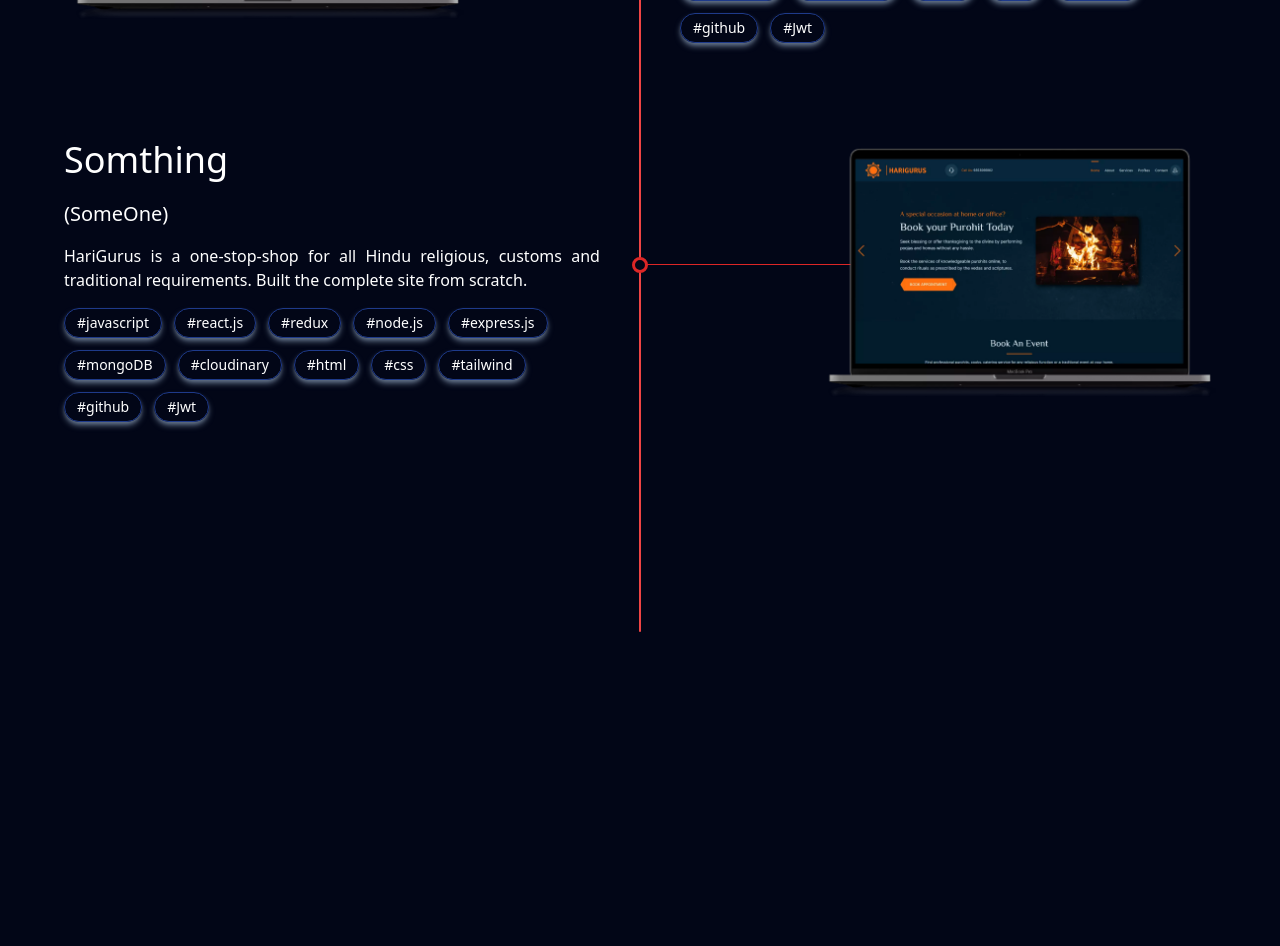
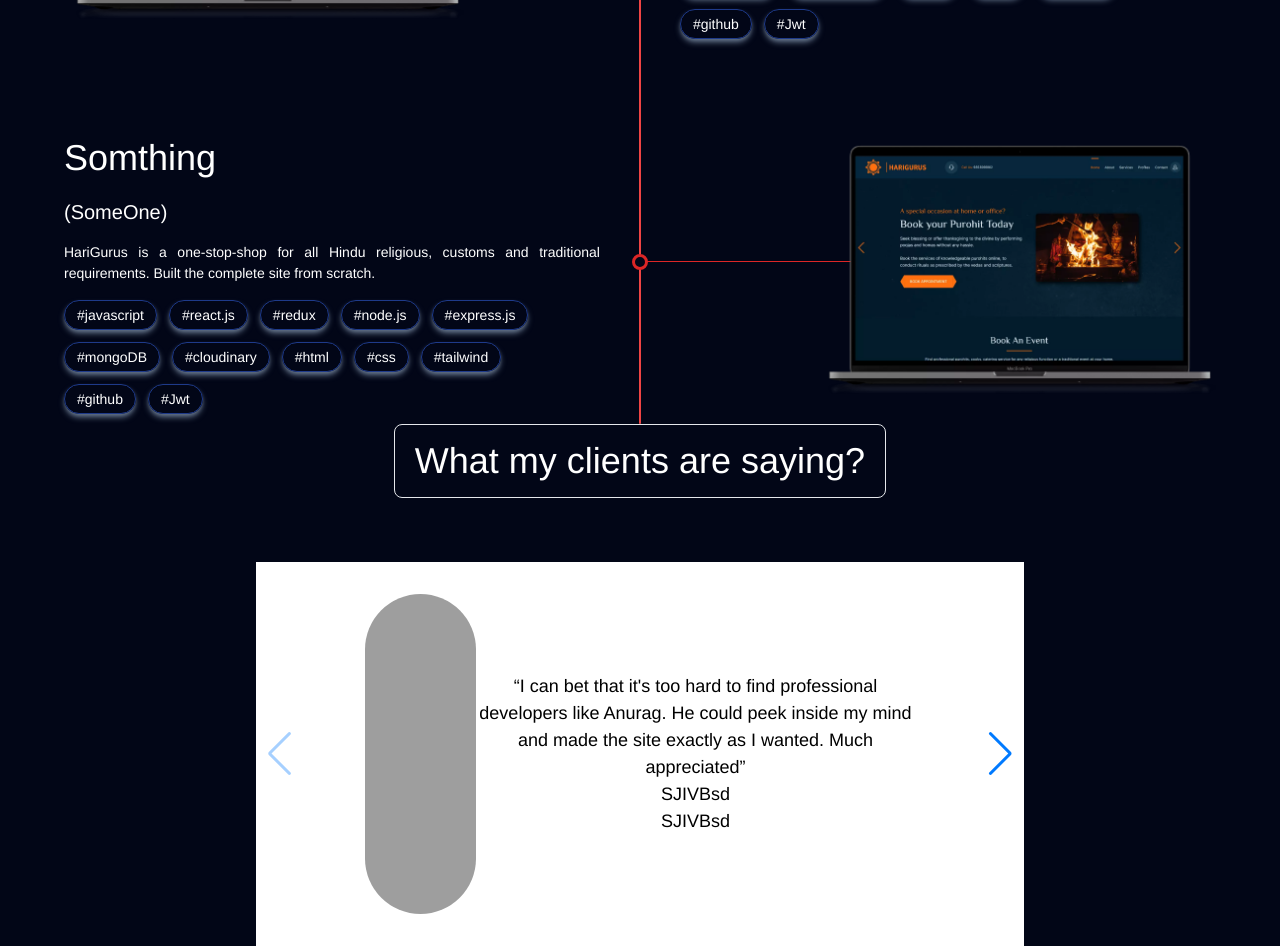
Before and after one commit to Namank65/MyPortfolio, a React (Vite) app: page / in a window 1280 px wide. Shown: the part 1200-2146 px from the top of the page. Before the commit the page ends 1832 px from the top, so only its background shows below. Built offline with nearby package versions, Linux system fonts and the light colour scheme; grey boxes are pictures that could not be loaded.

Commit message:
made the testimonial component

```diff
--- a/package.json
+++ b/package.json
@@ -15,7 +15,8 @@
     "react": "^18.3.1",
     "react-dom": "^18.3.1",
     "react-icons": "^5.2.1",
-    "react-router-dom": "^6.26.0"
+    "react-router-dom": "^6.26.0",
+    "swiper": "^11.1.11"
   },
   "devDependencies": {
     "@types/react": "^18.3.3",
--- a/src/App.jsx
+++ b/src/App.jsx
@@ -1,6 +1,7 @@
 import ParticlesComponent from "./components/Particles";
 import MainComponent from "./components/MainComponent";
 import LatestWorksPage from "./components/LatestWorksPage";
+import Testimonial from "./components/Testimonial";
 
 const App = () => {
   return (
@@ -8,6 +9,7 @@ const App = () => {
       <ParticlesComponent />
       <MainComponent/>
       <LatestWorksPage/>
+      <Testimonial/>
     </>
   );
 };
--- a/src/components/LatestWorksPage.jsx
+++ b/src/components/LatestWorksPage.jsx
@@ -19,7 +19,7 @@ const LatestWorksPage = () => {
   ];
 
   return (
-    <div className="mt-8 text-white bg-slate-950 relative w-[99.99%] h-[1000px]">
+    <div className="mt-8 text-white bg-slate-950 relative w-[99.99%]">
       <h1 className="text-4xl bg-inherit relative m-auto px-4 py-2 md:border-b z-10 max-w-max mb-16 md:border-t-0">
         Latest Works
       </h1>
@@ -27,10 +27,10 @@ const LatestWorksPage = () => {
       <div className="flex md:flex-row flex-col gap-20 items-center mb-20 m-auto w-[90%] max-w-7xl">
         <div className="w-full">
           <div className="flex items-start md:justify-normal justify-center ">
-            <a href="#" className="group">
+            <a href="https://nubifashon.web.app/" className="group">
               <div className="flex justify-center items-center">
                 <div className="h-[1px] absolute left-1/4 right-1/2 bg-red-600"></div>
-                <div className="w-4 h-4 absolute bg-slate-950 z-10 left-1/2 -translate-x-1/2 rounded-full border-[3px] border-red-600 hover:scale-125 duration-200 ease-in-out"></div>
+                <div className="w-4 h-4 absolute bg-slate-950 z-10 left-1/2 -translate-x-1/2 md:block hidden rounded-full border-[3px] border-red-600 hover:scale-125 duration-200 ease-in-out"></div>
                 <img
                   src={projectImg}
                   alt="ProjectImg"
@@ -39,14 +39,14 @@ const LatestWorksPage = () => {
               </div>
 
               <p className="relative ease-jump w-40 shadow-xl shadow-green-400 opacity-0 group-hover:opacity-100 group-hover:-top-80 -top-56 hover:transition-all duration-200 px-2 py-1 bg-green-400 text-black rounded-md after:content-[''] after:bg-green-400 after:w-4 after:h-4 after:absolute after:rotate-45 after:left-[50%] after:-bottom-2 after:-translate-x-2 text-center left-1/2 -translate-x-1/2">
-                <span className="relative z-10">Somthing</span>
+                <span className="relative z-10">Nubi Fashion</span>
               </p>
             </a>
           </div>
         </div>
 
         <div className="flex flex-col items-start w-full">
-          <h3 className="text-4xl mb-1">Somthing</h3>
+          <h3 className="text-4xl mb-1">Nubi Fashion</h3>
           <span className="text-xl py-4">(SomeOne)</span>
           <p className="text-justify">
             HariGurus is a one-stop-shop for all Hindu religious, customs and
@@ -59,7 +59,7 @@ const LatestWorksPage = () => {
           </div>
         </div>
       </div>
-      <div className="flex md:flex-row flex-col-reverse gap-20 items-center mb-12 m-auto w-[90%] max-w-7xl">
+      <div className="flex md:flex-row flex-col-reverse gap-20 items-center m-auto w-[90%] max-w-7xl">
         <div className="flex flex-col items-start w-full">
           <h3 className="text-4xl mb-1">Somthing</h3>
           <span className="text-xl py-4">(SomeOne)</span>
@@ -75,10 +75,10 @@ const LatestWorksPage = () => {
         </div>
         <div className="w-full">
           <div className="flex md:justify-normal justify-center">
-            <a href="#" className="group ml-auto">
+            <a href="#" className="group md:ml-auto ml-0">
               <div className="flex justify-center items-center">
                 <div className="h-[1px] absolute left-1/2 right-1/4 bg-red-600"></div>
-                <div className="w-4 h-4 absolute bg-slate-950 z-10 left-1/2 -translate-x-1/2 rounded-full border-[3px] border-red-600 hover:scale-125 duration-200 ease-in-out"></div>
+                <div className="w-4 h-4 absolute bg-slate-950 z-10 left-1/2 -translate-x-1/2 md:block hidden rounded-full border-[3px] border-red-600 hover:scale-125 duration-200 ease-in-out"></div>
                 <img
                   src={projectImg}
                   alt="ProjectImg"
@@ -93,7 +93,7 @@ const LatestWorksPage = () => {
           </div>
         </div>
       </div>
-      <div className="w-[2px] absolute rounded-xl bg-red-500 top-0 bottom-0 left-1/2 -translate-x-1/2"></div>
+      <div className="w-[2px] md:block hidden absolute rounded-xl bg-red-500 top-0 bottom-0 left-1/2 -translate-x-1/2"></div>
     </div>
   );
 };
--- /dev/null
+++ b/src/components/Testimonial.jsx
@@ -0,0 +1,53 @@
+import React from "react";
+import { Swiper, SwiperSlide } from "swiper/react";
+import "../swiper.css";
+import "swiper/css/navigation";
+import { Navigation } from "swiper/modules";
+import "swiper/css";
+
+const Testimonial = () => {
+  return (
+    <div className="text-white bg-slate-950 relative w-[99.99%] h-96">
+      <h1 className="text-4xl rounded-lg bg-inherit relative m-auto px-5 py-4 border z-10 max-w-max mb-16">
+        What my clients are saying?
+      </h1>
+
+      <div className="max-w-7xl flex w-[60%] items-center text-black h-96 m-auto">
+        <Swiper navigation={true} modules={[Navigation]} className="mySwiper">
+          <SwiperSlide>
+            <div className="flex items-center m-auto max-w-[800px] p-8 w-[80%]">
+
+            <div className="size-80">
+              <img
+                className="rounded-full"
+                src="https://anuragsinghbam.netlify.app/images/saatvik.webp"
+                alt="img"
+                />
+            </div>
+
+            <div className="text-black">
+              <p>
+                “I can bet that it's too hard to find professional developers
+                like Anurag. He could peek inside my mind and made the site
+                exactly as I wanted. Much appreciated”
+              </p>
+                <h2>SJIVBsd</h2>
+                <h5>SJIVBsd</h5>
+            </div>
+                </div>
+          </SwiperSlide>
+          <SwiperSlide>Slide 2</SwiperSlide>
+          <SwiperSlide>Slide 3</SwiperSlide>
+          <SwiperSlide>Slide 4</SwiperSlide>
+          <SwiperSlide>Slide 5</SwiperSlide>
+          <SwiperSlide>Slide 6</SwiperSlide>
+          <SwiperSlide>Slide 7</SwiperSlide>
+          <SwiperSlide>Slide 8</SwiperSlide>
+          <SwiperSlide>Slide 9</SwiperSlide>
+        </Swiper>
+      </div>
+    </div>
+  );
+};
+
+export default Testimonial;
--- /dev/null
+++ b/src/swiper.css
@@ -0,0 +1,40 @@
+#app {
+  height: 100%;
+}
+html,
+body {
+  position: relative;
+  height: 100%;
+}
+
+body {
+  background: blue;
+  font-family: Helvetica Neue, Helvetica, Arial, sans-serif;
+  font-size: 14px;
+  color: #eeecec;
+  margin: 0;
+  padding: 0;
+}
+
+.swiper {
+  width: 100%;
+  height: 100%;
+}
+
+.swiper-slide {
+  text-align: center;
+  font-size: 18px;
+  background: #fff;
+
+  /* Center slide text vertically */
+  display: flex;
+  justify-content: center;
+  align-items: center;
+}
+
+.swiper-slide img {
+  display: block;
+  width: 100%;
+  height: 100%;
+  object-fit: cover;
+}
```
Also changed, not shown: 6 other files (tests, documents, lock files or other folders).
